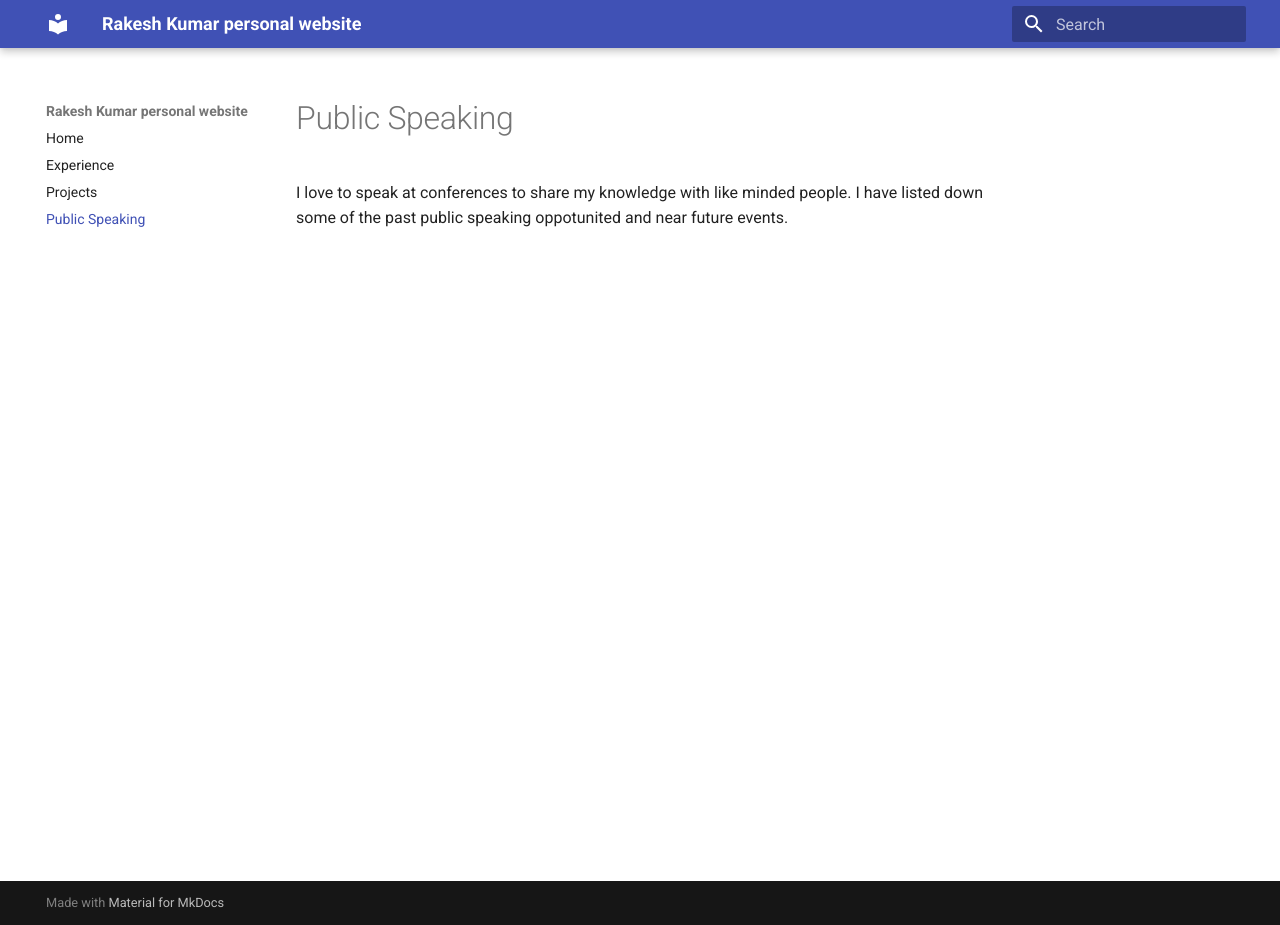
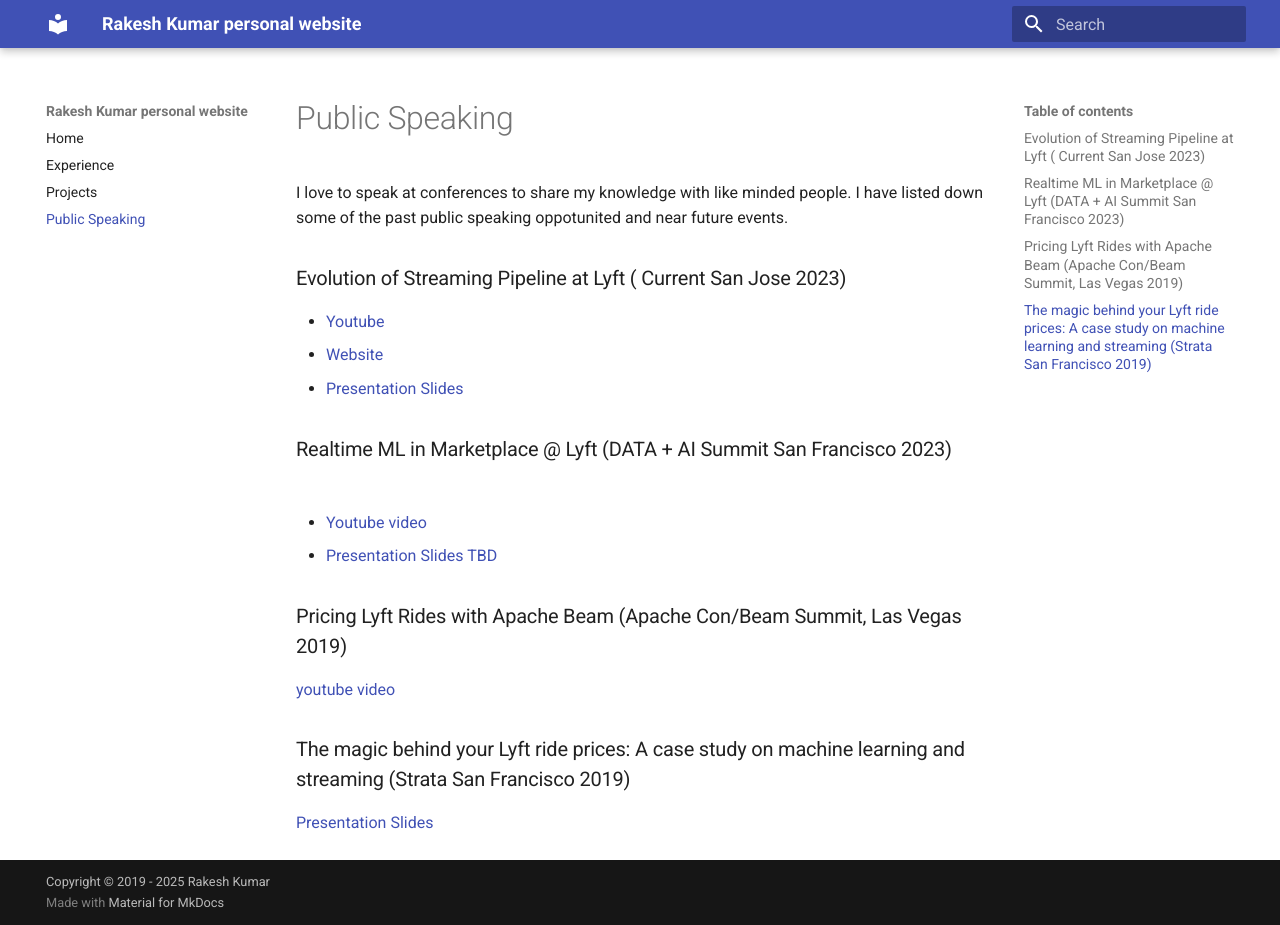
Before and after one commit to rakeshcusat/rakeshcusat.github.io, an MkDocs documentation site: the page built from docs/public-speaking.md, in a window 1280 px wide and 925 px high. Built offline with MkDocs 1.6.1 and Material for MkDocs 9.7.7, drawn with Linux system fonts in a browser that asks for light colours.

Commit message:
Added some more information

```diff
--- a/docs/public-speaking.md
+++ b/docs/public-speaking.md
@@ -1,3 +1,20 @@
 # Public Speaking
 
 I love to speak at conferences to share my knowledge with like minded people. I have listed down some of the past public speaking oppotunited and near future events.
+
+
+### Evolution of Streaming Pipeline at Lyft ( Current San Jose 2023)
+- [Youtube](https://www.confluent.io/events/current/2023/evolution-of-streaming-pipeline-at-lyft/)
+- [Website](https://www.confluent.io/events/current/2023/evolution-of-streaming-pipeline-at-lyft/)
+- [Presentation Slides](https://www.slideshare.net/slideshow/evolution-of-streaming-pipeline-at-lyft/262726387)
+
+### Realtime ML in Marketplace @ Lyft (DATA + AI Summit San Francisco 2023)
+- [Youtube video](https://www.youtube.com/watch?v=-t5Dt6Gbw90)
+- [Presentation Slides TBD]()
+
+
+### Pricing Lyft Rides with Apache Beam (Apache Con/Beam Summit, Las Vegas 2019)
+[youtube video](https://www.youtube.com/watch?v=D_NA-LY1xP0)
+
+### The magic behind your Lyft ride prices: A case study on machine learning and streaming (Strata San Francisco 2019)
+[Presentation Slides](https://docs.google.com/presentation/d/1MskxMXJnCKCpmWXS3-S_TPZ0Qqs1YB6N/edit?usp=sharing&ouid=103849271438793450736&rtpof=true&sd=true)
--- a/mkdocs.yml
+++ b/mkdocs.yml
@@ -1,5 +1,6 @@
 site_name: Rakesh Kumar personal website
 # repo_url: https://github.com/rakeshcusat/rakeshcusat.github.io
+copyright: Copyright &copy; 2019 - 2025 Rakesh Kumar
 site_url: https://www.englife101.io/
 use_directory_urls: false
 theme:
```
Also changed, not shown: site/public-speaking.html, site/search/search_index.json, 2 other files.
